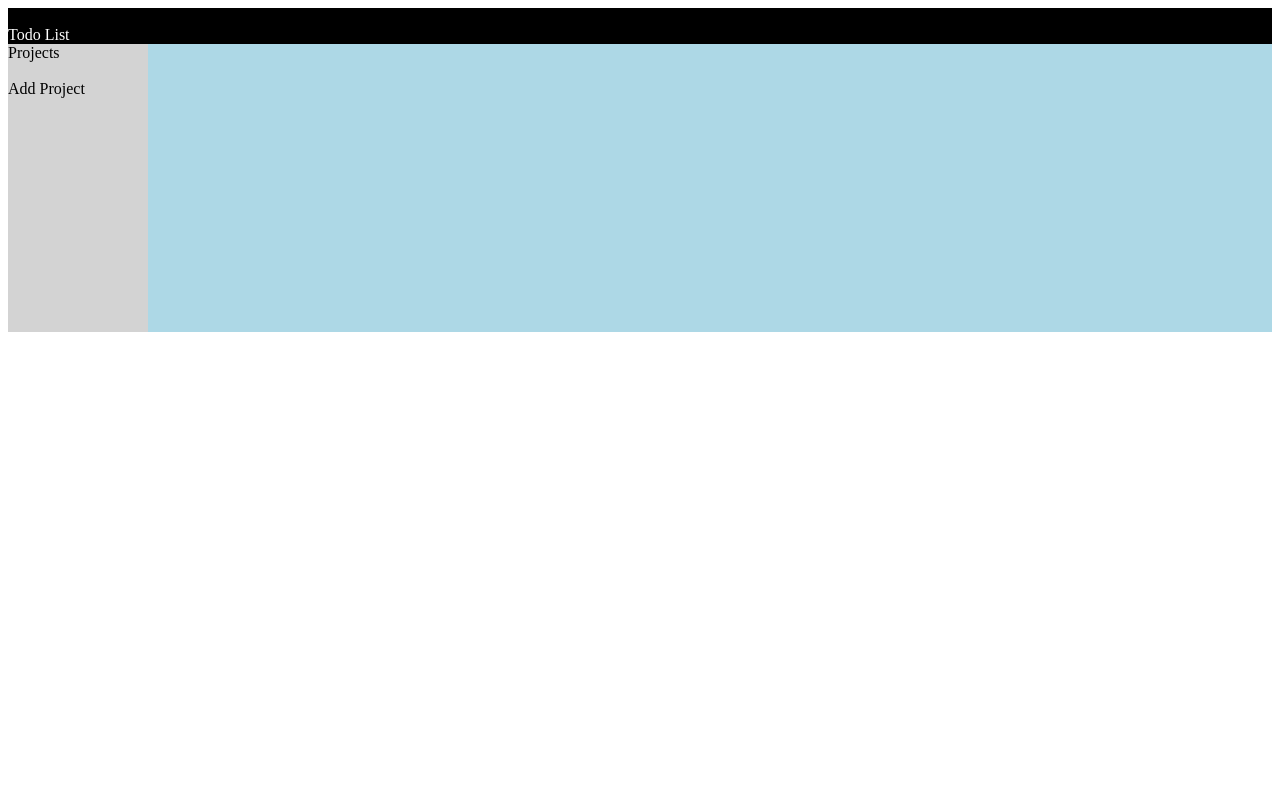
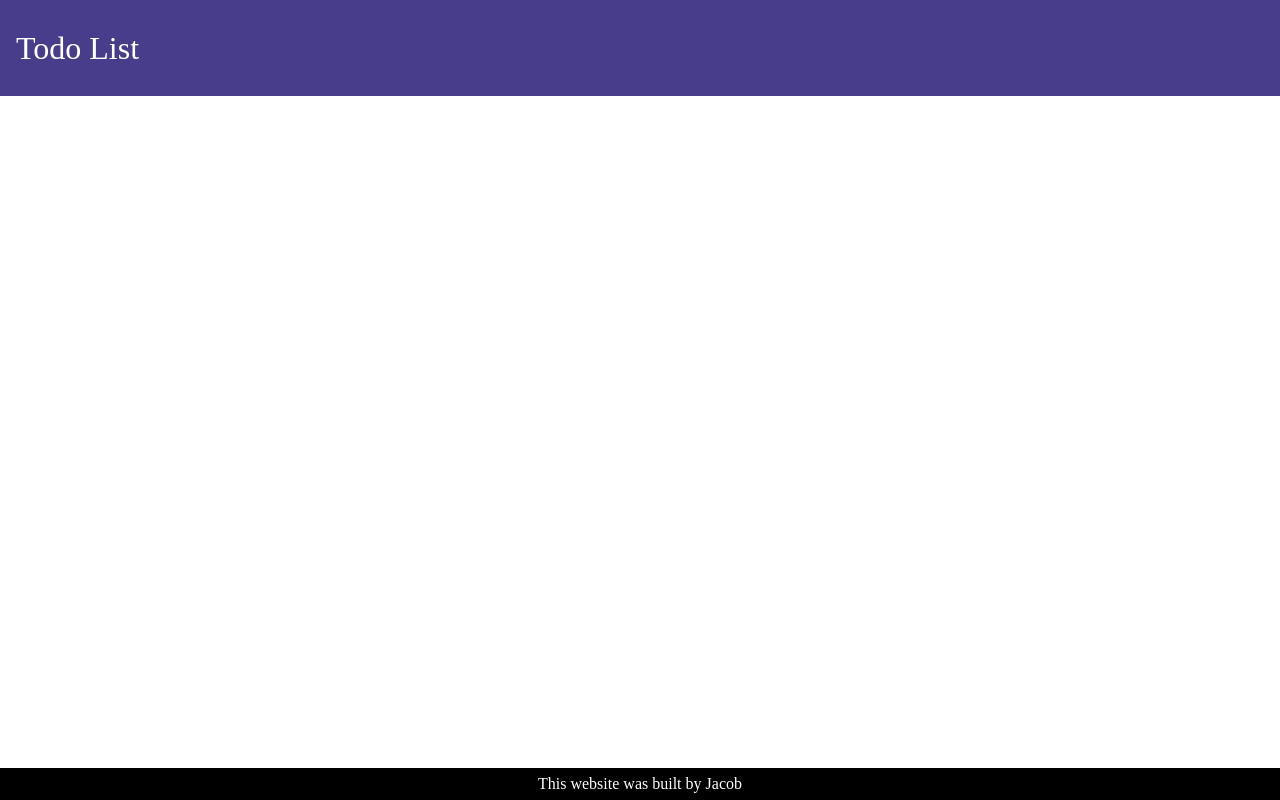
Before and after one commit to jakovid/todo-list, a website with bundled scripts: page dist/index.html in a window 1280 px wide. Built offline with nearby package versions, Linux system fonts and the light colour scheme.

Commit message:
changing website to js based html and seperating the modules

```diff
--- /dev/null
+++ b/src/footer.js
@@ -0,0 +1,18 @@
+var footer = {
+    todoModule: document.getElementById('todoModule'),
+    buildFooter: function() {
+        // create elements
+        let footerContainer = document.createElement('div');
+        let footerText = document.createElement('div');
+        //add class names to elements
+        footerContainer.className = "footerContainer";
+        footerText.className = "footerText";
+        //add innertext to elements
+        footerText.innerText = "This website was built by Jacob";
+        //append elements
+        footerContainer.appendChild(footerText);
+        this.todoModule.appendChild(footerContainer);
+    }
+};
+
+export { footer };
--- /dev/null
+++ b/src/header.js
@@ -0,0 +1,22 @@
+var header = {
+    todoModule: document.getElementById('todoModule'),
+    buildHeader: function() {
+        //create elements
+        let headerBox = document.createElement('div');
+        let headerLogo = document.createElement('img');
+        let headerName = document.createElement('div');
+        //add id
+        headerBox.id = 'headerBox';
+        headerLogo.id = 'headerLogo';
+        headerName.id = "headerName";
+        //add innertext
+        headerName.innerText = "Todo List"
+        //add src
+        headerLogo.src = ""
+        //append elements
+        headerBox.append(headerLogo,headerName);
+        this.todoModule.appendChild(headerBox);
+    }
+}
+
+export { header };
--- a/src/index.js
+++ b/src/index.js
@@ -1,6 +1,10 @@
+import { footer } from "./footer";
+import { header } from "./header";
 (function() {
     var todoModule = {
         init: function() {
+            header.buildHeader();
+            footer.buildFooter();
             this.cacheDom();
             this.bindEvents();
         },
--- a/style.css
+++ b/style.css
@@ -1,23 +1,26 @@
-#todoModule {
-    display: grid;
-    grid-template-columns: 1fr 8fr;
-    grid-template-rows: 1fr 8fr;
+* {
+    margin: 0;
 }
 
-#header {
+#headerBox {
+    background-color: darkslateblue;
+    color: white;
+    font-size: 2rem;
+    height: 4rem;
+    display: flex;
+    align-items: center;
+    padding: 1rem;
+}
+
+.footerContainer {
+    position: absolute;
+    bottom: 0;
+    width: 100%;
     background-color: black;
     color: white;
-    grid-column: span 2;
+    height: 2rem;
+    display: flex;
+    align-items: center;
+    justify-content: center;
+    margin-top: 2rem;
 }
-
-#todoNav {
-    background-color: lightgray;
-}
-
-#addProject:hover {
-    background-color: white;
-}
-
-#todoBody {
-    background-color: lightblue;
-}
```
Also changed, not shown: dist/index.html, dist/main.js, src/todo.js (added).
